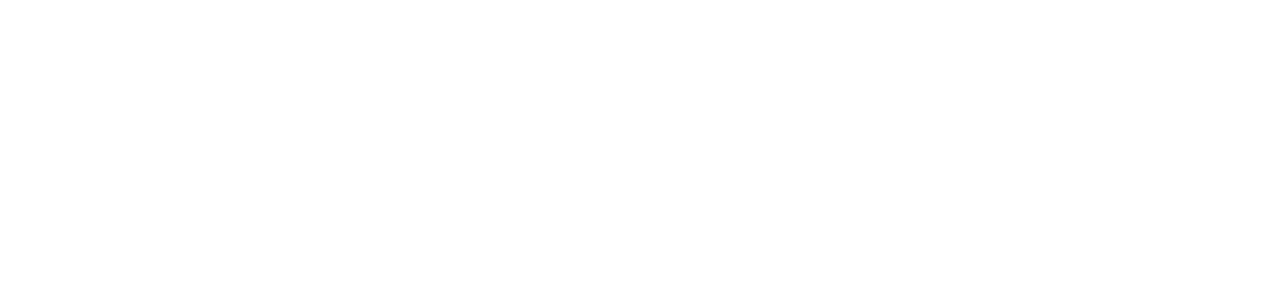
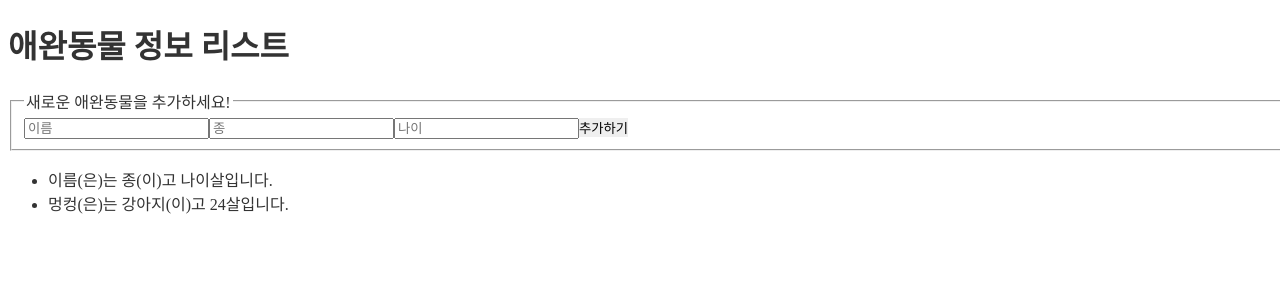
Before and after one commit to seunghyeonKang/techit_react_2024, a React (Create React App) app in the folder techit/: page /techit_react_2024/chapter07/pet-form in a window 1280 px wide. Before the commit this address had no page. Shown: the top 300 px of the page. Built offline with nearby package versions, Linux system fonts and the light colour scheme.

Commit message:
[챕터07-3] 펫 정보 입력하기

```diff
--- a/techit/src/Router.jsx
+++ b/techit/src/Router.jsx
@@ -19,6 +19,7 @@
 import AdvancedEvent from "./pages/chapter06/AdvancedEvent";
 import ComponentList from "./pages/chapter07/ComponentList/ComponentList";
 import ConditionalRendering from "./pages/chapter07/ConditionalRendering/ConditionalRendering";
+import PetForm from "./pages/chapter07/PetForm";
 
 export default function Router() {
   return (
@@ -57,6 +58,7 @@
           path="/techit_react_2024/chapter07/conditional-rendering"
           element={<ConditionalRendering />}
         />
+        <Route path="/techit_react_2024/chapter07/pet-form" element={<PetForm />} />
 
         {/* chapter0 */}
         {/* chapter0 */}
--- a/techit/src/pages/MainPage.jsx
+++ b/techit/src/pages/MainPage.jsx
@@ -163,6 +163,13 @@
       >
         2{")"} [실습] 조건부 렌더링 - 네비게이션 컴포넌트
       </p>
+      <p
+        onClick={() => {
+          handleMoveToPage("/chapter07/pet-form");
+        }}
+      >
+        3{")"} [실습, 복습필요] 펫 정보 입력
+      </p>
       <br />
 
       <hr />
--- /dev/null
+++ b/techit/src/pages/chapter07/PetForm.jsx
@@ -0,0 +1,88 @@
+import { useState } from "react";
+
+export default function PetForm() {
+  const [name, setName] = useState("");
+  const [species, setSpecies] = useState("");
+  const [age, setAge] = useState("");
+
+  const [petList, setPetList] = useState([
+    {
+      id: 101,
+      name: "이름",
+      species: "종",
+      age: "나이",
+    },
+    {
+      id: 102,
+      name: "멍컹",
+      species: "강아지",
+      age: "24",
+    },
+  ]);
+
+  const HandleSubmit = (event) => {
+    event.preventDefault();
+
+    setPetList((prev) => {
+      return prev.concat({ name, species, age, id: Date.now() });
+    });
+
+    setName("");
+    setSpecies("");
+    setAge("");
+  };
+
+  return (
+    <>
+      <h1>애완동물 정보 리스트</h1>
+
+      <form onSubmit={HandleSubmit}>
+        <fieldset>
+          <legend>새로운 애완동물을 추가하세요!</legend>
+          <label>
+            <input
+              type="text"
+              placeholder="이름"
+              onChange={(e) => {
+                return setName(e.target.value);
+              }}
+            />
+          </label>
+          <label>
+            <input
+              type="text"
+              placeholder="종"
+              onChange={(e) => {
+                return setSpecies(e.target.value);
+              }}
+            />
+          </label>
+          <label>
+            <input
+              type="text"
+              placeholder="나이"
+              onChange={(e) => {
+                return setAge(e.target.value);
+              }}
+            />
+          </label>
+          <button>추가하기</button>
+        </fieldset>
+      </form>
+
+      <ul>
+        {petList.map((item) => {
+          return <Pet key={item.id} {...item} />;
+        })}
+      </ul>
+    </>
+  );
+}
+
+function Pet({ name, species, age }) {
+  return (
+    <li>
+      {name}(은)는 {species}(이)고 {age}살입니다.
+    </li>
+  );
+}
```
